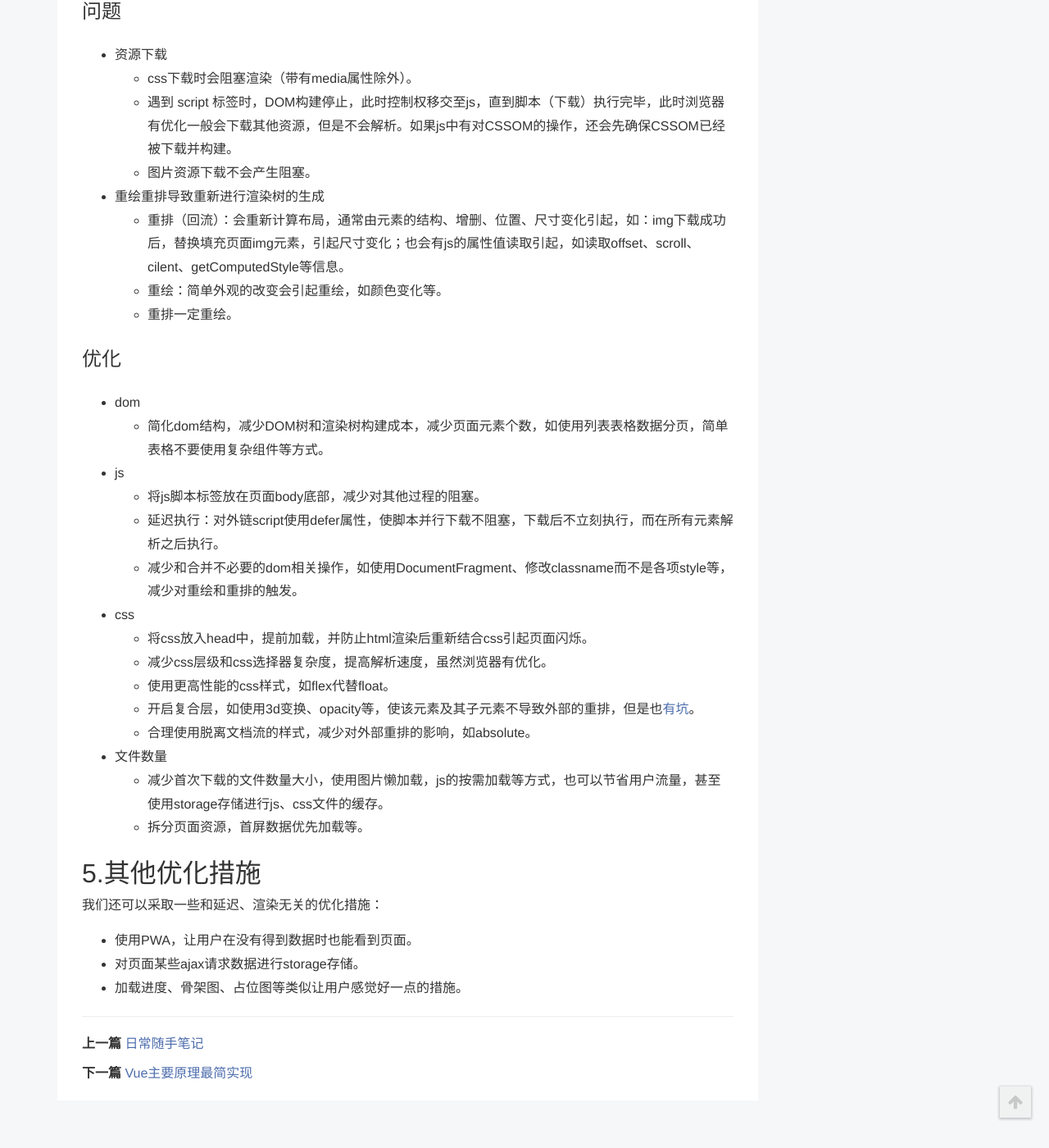
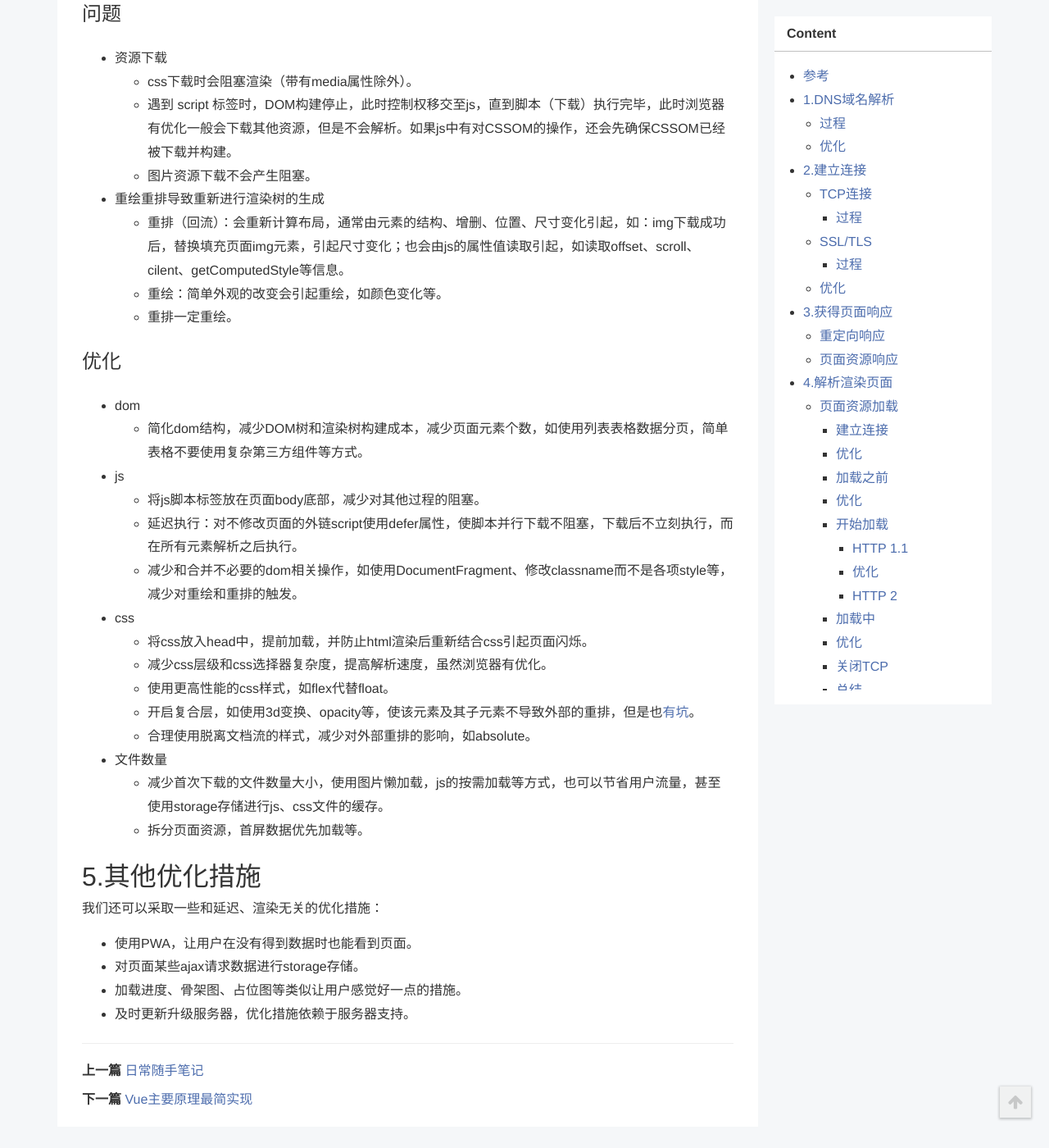
Before and after one commit to toBeTheLight/toBeTheLight.github.io, a Jekyll site: the page built from _posts/2018-03-30-从输入url按下回车开始能做哪些优化.md, in a window 1280 px wide and 1400 px high, scrolled down 8715 px. Shown: the whole window at 82% size. Built offline with Jekyll 4.4.1, drawn with Linux system fonts in a browser that asks for light colours; a style sheet for code colours, icons or effects is not loaded; some of the changed text lies outside the part shown.

Commit message:
update: 细节调整

```diff
--- a/_posts/2018-03-30-从输入url按下回车开始能做哪些优化.md
+++ b/_posts/2018-03-30-从输入url按下回车开始能做哪些优化.md
@@ -29,6 +31,7 @@
 * [前端性能优化-justjavac](https://pan.baidu.com/s/1c10Dmjm)
 * [浏览器的渲染：过程与原理](https://zhuanlan.zhihu.com/p/29418126)
 * [浏览器渲染过程与性能优化](https://juejin.im/post/59d489156fb9a00a571d6509)
+
 # 1.DNS域名解析
 
 一般来讲，我们输入的url是域名，而为了识别一个实体，TCP/IP使用IP地址来唯一确定一台主机到因特网的连接，DNS会帮助我们完成域名到IP地址映射的工作。以`www.aaa.com`为例，解析过程大致如下：
@@ -171,7 +174,9 @@
 ### 优化
 
 此处的请求次数与频率相对于第一次请求页面资源时要高很多，所以这里着重阐述下成批量的请求的优化。
-浏览器目前使用的HTTP协议版本大多是1.1和2。与DNS部分优化相同，由于TCP握手耗时，和SSL/TLS更加耗时，我们需要减少整个加载过程中需要建立的连接的次数和耗时。
+
+浏览器目前使用的HTTP协议版本大多是1.1和2，二者有些不同，但是底层都是使用TCP进行数据传输。由于TCP握手耗时，和SSL/TLS更加耗时，我们需要减少整个加载过程中需要建立的连接的次数和耗时。
+
 * 复用：针对HTTP1.1的最好方法是启用长连接：HTTP 1.1提供了默认开启长连接功能，相对于短连接（每请求一个资源建立然后断开一次TCP连接），同一客户端socket（浏览器可能会开多个端口并行请求）针对同一socket(域名+端口)后续请求都会复用一个TCP连接进行传输，直到关闭这个TCP连接。
 * 加速：针对SSL/TLS握手有会话恢复机制，验证通过后，可以直接使用之前的对话密钥，减少握手往返。
 
@@ -273,17 +278,17 @@
   * 遇到 script	标签时，DOM构建停止，此时控制权移交至js，直到脚本（下载）执行完毕，此时浏览器有优化一般会下载其他资源，但是不会解析。如果js中有对CSSOM的操作，还会先确保CSSOM已经被下载并构建。
   * 图片资源下载不会产生阻塞。
 * 重绘重排导致重新进行渲染树的生成
-  * 重排（回流）：会重新计算布局，通常由元素的结构、增删、位置、尺寸变化引起，如：img下载成功后，替换填充页面img元素，引起尺寸变化；也会有js的属性值读取引起，如读取offset、scroll、cilent、getComputedStyle等信息。
+  * 重排（回流）：会重新计算布局，通常由元素的结构、增删、位置、尺寸变化引起，如：img下载成功后，替换填充页面img元素，引起尺寸变化；也会由js的属性值读取引起，如读取offset、scroll、cilent、getComputedStyle等信息。
   * 重绘：简单外观的改变会引起重绘，如颜色变化等。
   * 重排一定重绘。
 
 ### 优化
 
 * dom
-  * 简化dom结构，减少DOM树和渲染树构建成本，减少页面元素个数，如使用列表表格数据分页，简单表格不要使用复杂组件等方式。
+  * 简化dom结构，减少DOM树和渲染树构建成本，减少页面元素个数，如使用列表表格数据分页，简单表格不要使用复杂第三方组件等方式。
 * js
   * 将js脚本标签放在页面body底部，减少对其他过程的阻塞。
-  * 延迟执行：对外链script使用defer属性，使脚本并行下载不阻塞，下载后不立刻执行，而在所有元素解析之后执行。
+  * 延迟执行：对不修改页面的外链script使用defer属性，使脚本并行下载不阻塞，下载后不立刻执行，而在所有元素解析之后执行。
   * 减少和合并不必要的dom相关操作，如使用DocumentFragment、修改classname而不是各项style等，减少对重绘和重排的触发。
 * css
   * 将css放入head中，提前加载，并防止html渲染后重新结合css引起页面闪烁。
@@ -302,3 +307,4 @@
   * 使用PWA，让用户在没有得到数据时也能看到页面。
   * 对页面某些ajax请求数据进行storage存储。
   * 加载进度、骨架图、占位图等类似让用户感觉好一点的措施。
+  * 及时更新升级服务器，优化措施依赖于服务器支持。
```
Also changed, not shown: other parts of _posts/2018-03-30-从输入url按下回车开始能做哪些优化.md (+4 -2 lines).
